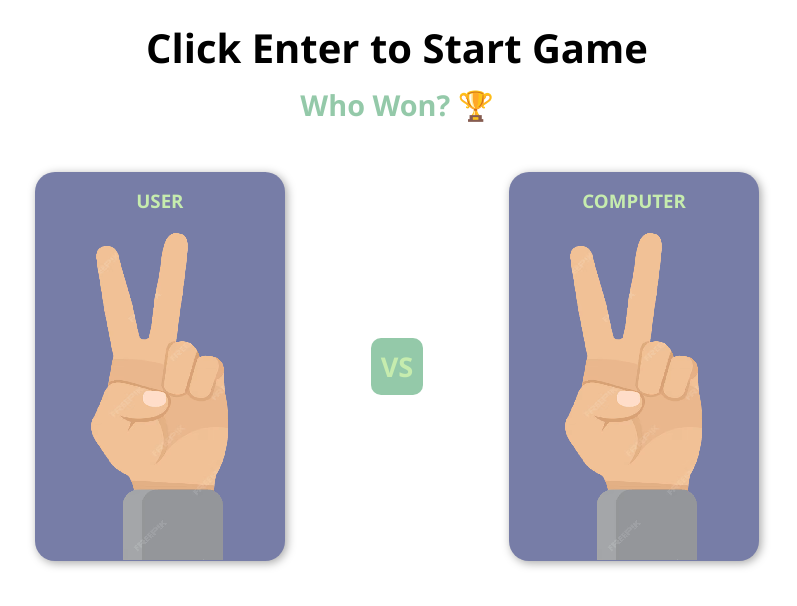
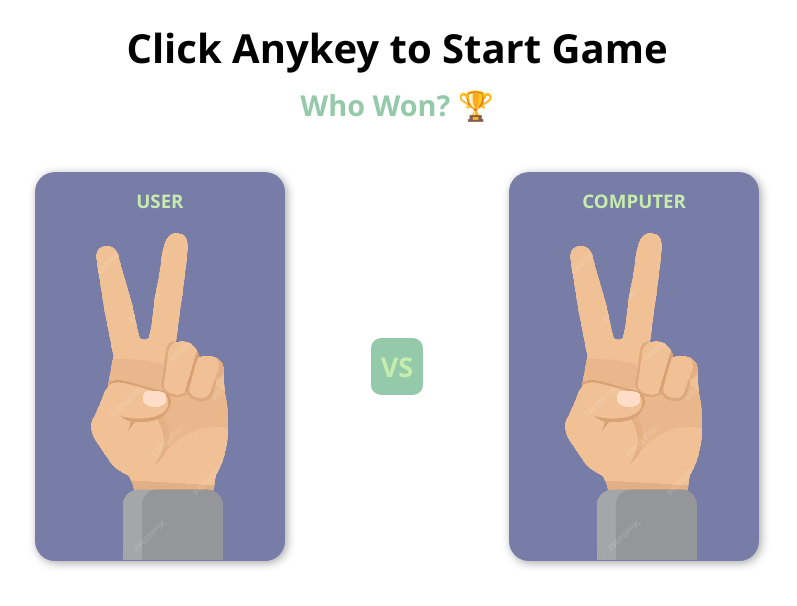
Before and after one commit to anilsolanki9/RockPaperScissor-game, a plain HTML site: page index.html in a window 1280 px wide. Shown: the whole page, without its empty margins (243-1040 px from the left). Drawn offline with Linux system fonts and the light colour scheme.

Commit message:
Update game start prompt in index.html
Changed the prompt from 'Click Enter' to 'Click Anykey' to start the game.

```diff
--- a/index.html
+++ b/index.html
@@ -10,7 +10,7 @@
   <body>
     <main>
       <div class="container">
-        <h1>Click Enter to Start Game</h1>
+        <h1>Click Anykey to Start Game</h1>
         <h2>Who Won? 🏆</h2>
         <div class="box">
           <div class="left">
```
